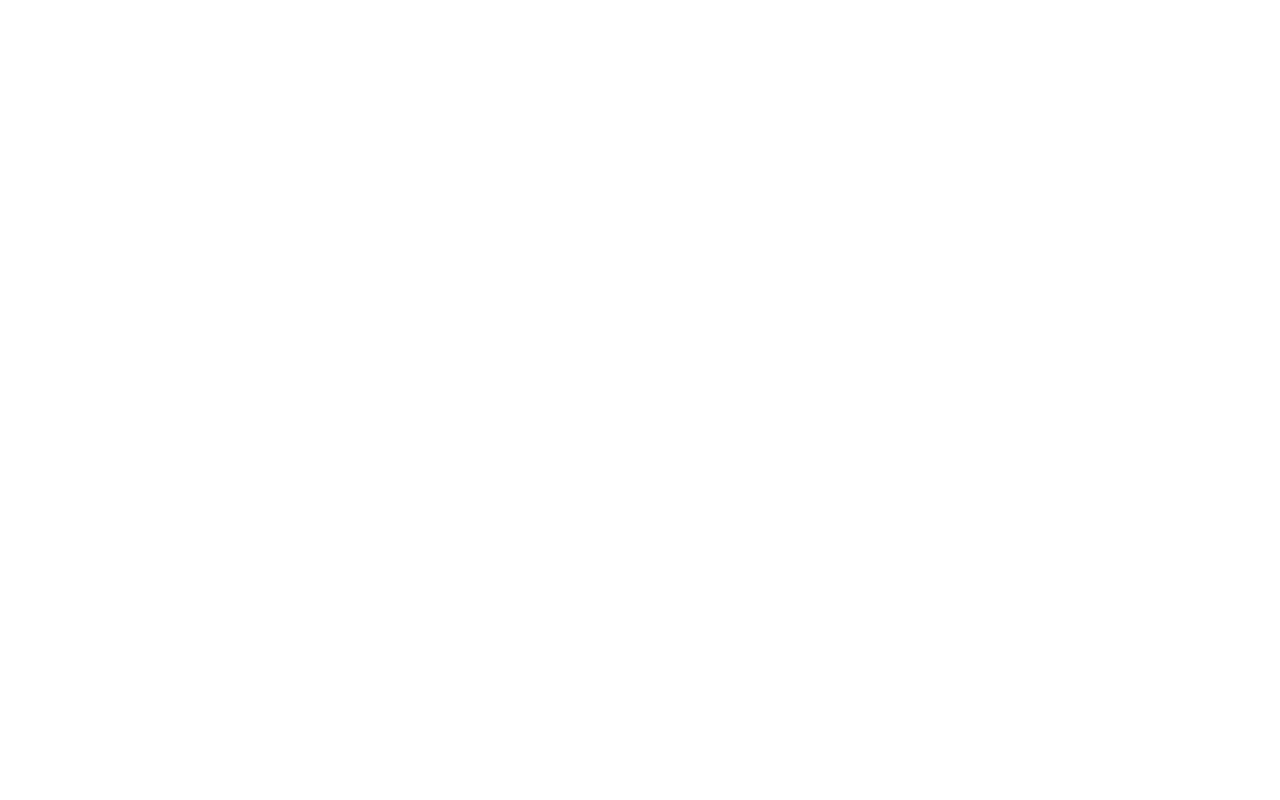
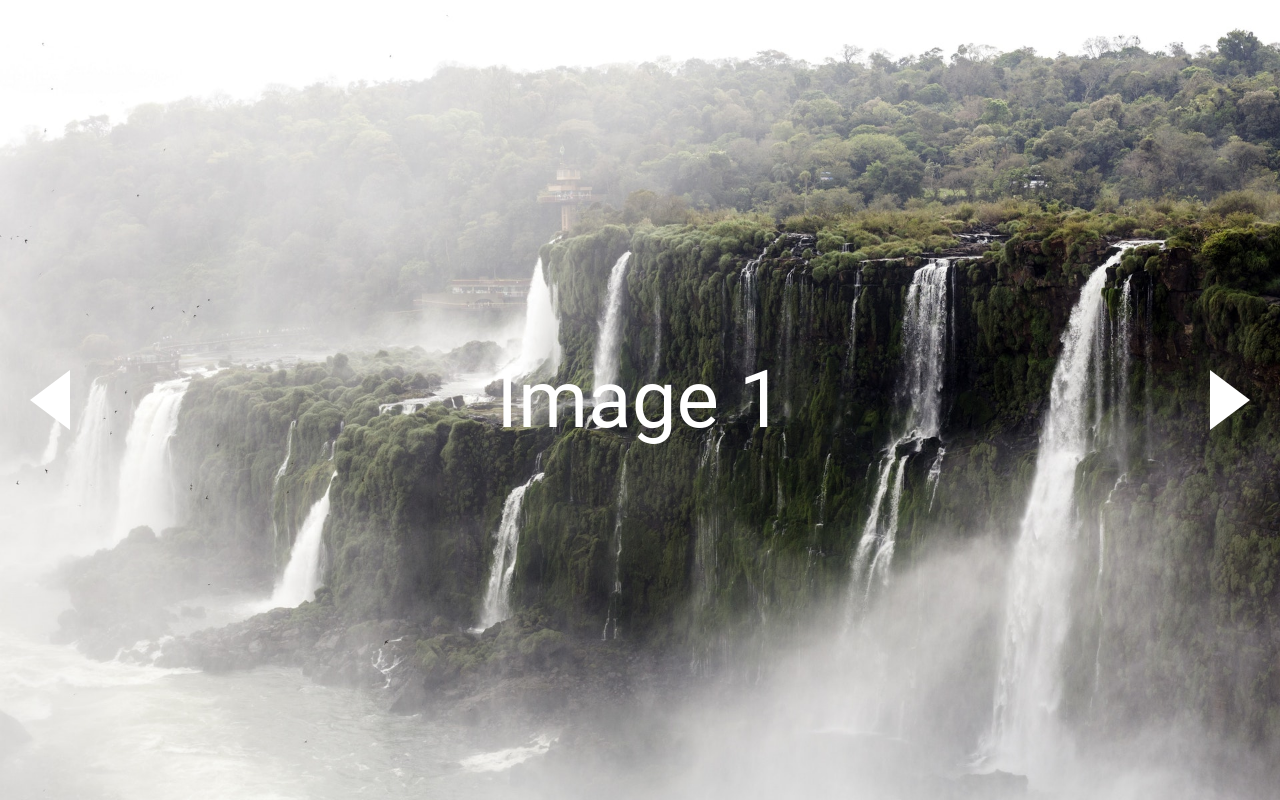
Before and after one commit to Julius-R/fullscreen-img-slider, a plain HTML site: page index.html in a window 1280 px wide. Drawn offline with Linux system fonts and the light colour scheme.

Commit message:
Finished styling and markup, adding javascript

```diff
--- a/index.html
+++ b/index.html
@@ -8,6 +8,26 @@
   <link rel="stylesheet" href="styles.css">
 </head>
 <body>
-
+  <div class="wrapper">
+    <div id="arrow-left" class="arrow"></div>
+    <div id="slider">
+      <div class="slide slide1">
+        <div class="slide-content">
+          <span>Image 1</span>
+        </div>
+      </div>
+      <div class="slide slide2">
+        <div class="slide-content">
+          <span>Image 2</span>
+        </div>
+      </div>
+      <div class="slide slide3">
+        <div class="slide-content">
+          <span>Image 3</span>
+        </div>
+      </div>
+    </div>
+    <div id="arrow-right" class="arrow"></div>
+  </div>
 </body>
 </html>
--- a/styles.css
+++ b/styles.css
@@ -0,0 +1,67 @@
+body, #slider, .wrapper, .slide-content {
+  margin: 0;
+  padding: 0;
+  font-family: Roboto;
+  width: 100%;
+  height: 100vh;
+  overflow-x: hidden;
+}
+
+.wrapper {
+  position: relative;
+}
+
+.slide {
+  background-size: cover;
+  background-position: center;
+  background-repeat: no-repeat;
+}
+
+.slide1 {
+  background-image: url("imgs/img1.jpg");
+}
+
+.slide2 {
+  background-image: url("imgs/img2.jpg");
+}
+
+.slide3 {
+  background-image: url("imgs/img3.jpg");
+}
+
+
+.slide-content {
+  display: flex;
+  flex-direction: column;
+  justify-content: center;
+  align-items: center;
+}
+
+.slide-content span {
+  font-size: 5rem;
+  color: #fff;
+}
+
+.arrow {
+  cursor: pointer;
+  position: absolute;
+  top: 50%;
+  margin-top: -30px;
+  width: 0;
+  height: 0;
+  border-style: solid;
+}
+
+#arrow-left {
+  border-width: 30px 40px 30px 0;
+  border-color: transparent #fff transparent transparent;
+  left: 0;
+  margin-left: 30px;
+}
+
+#arrow-right {
+  border-width: 30px 0 30px 40px;
+  border-color: transparent transparent transparent #fff;
+  right: 0;
+  margin-right: 30px;
+}
```
Also changed, not shown: index.js (added).
